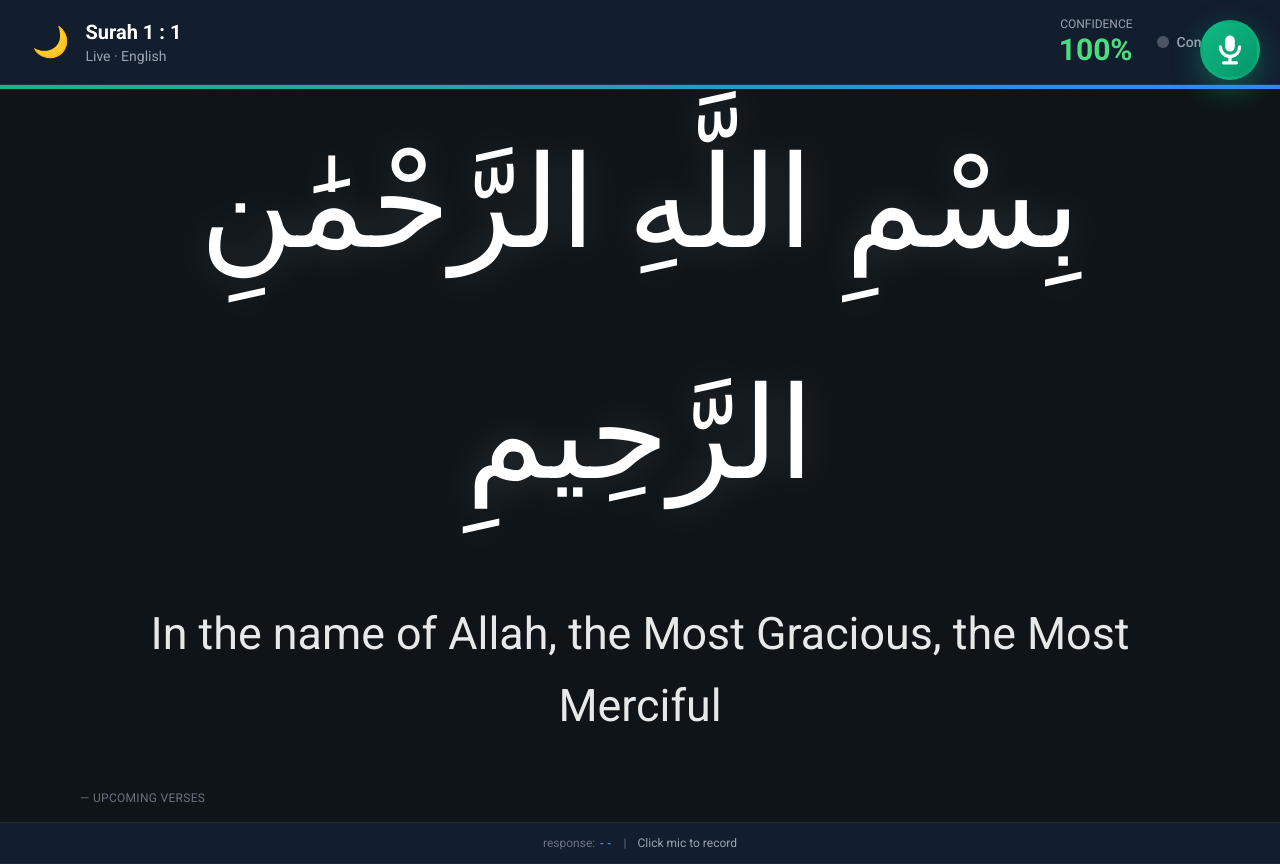
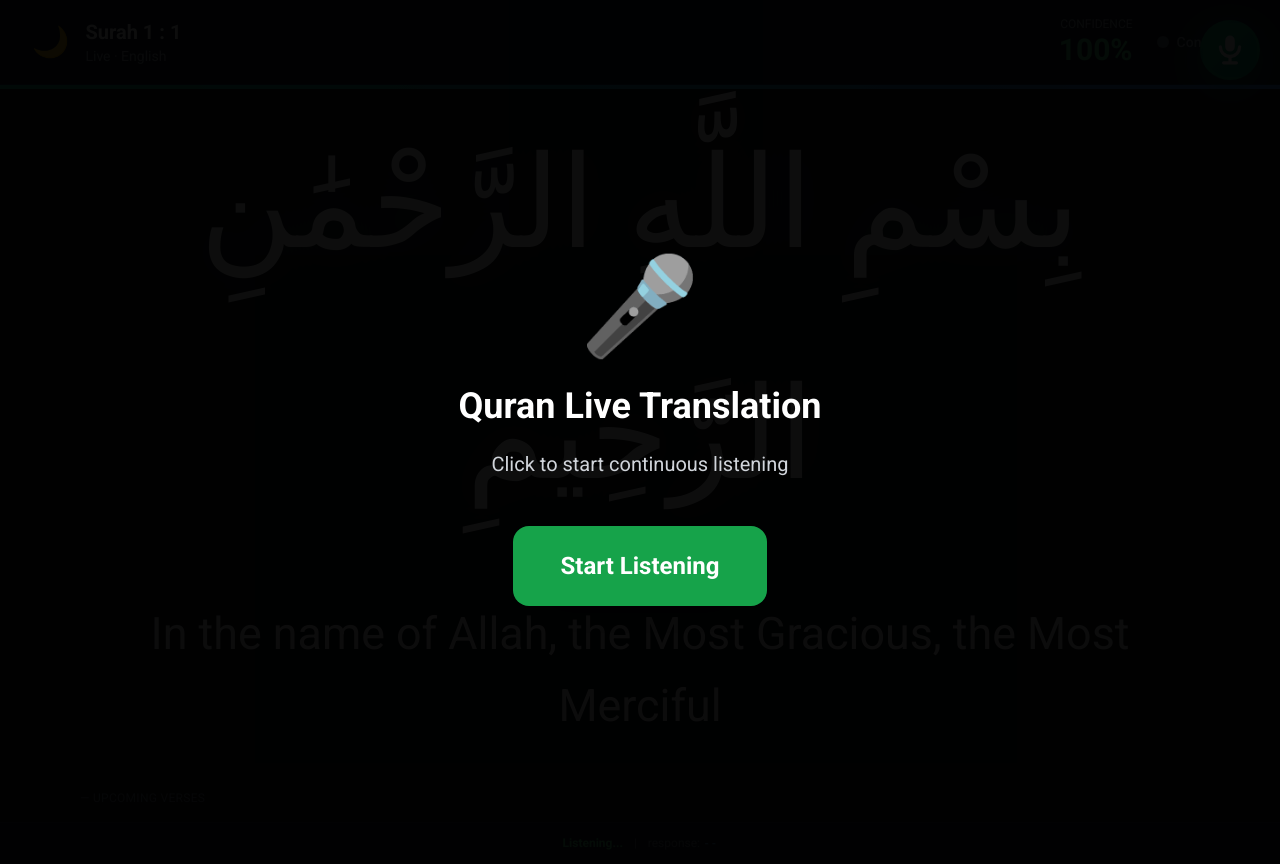
Before and after one commit to idesignixx-code/quran-live, a Flask app: page /live in a window 1280 px wide. Run offline with Flask 3, Linux system fonts and the light colour scheme; some libraries are stand-ins or nearby versions; some web fonts are replaced.

Commit message:
Update live.html

```diff
--- a/templates/live.html
+++ b/templates/live.html
@@ -77,7 +77,7 @@
             transform: scale(1.1);
         }
 
-        .mic-button.recording {
+        .mic-button.listening {
             background: linear-gradient(135deg, #ef4444 0%, #dc2626 100%);
             animation: pulse-red 1.5s infinite;
         }
@@ -85,6 +85,7 @@
         @keyframes pulse-red {
             0%, 100% {
                 box-shadow: 0 10px 30px rgba(239, 68, 68, 0.4);
+                transform: scale(1);
             }
             50% {
                 box-shadow: 0 10px 50px rgba(239, 68, 68, 0.8);
@@ -95,18 +96,38 @@
         .next-verse {
             background: rgba(30, 41, 59, 0.6);
             border-left: 3px solid #3b82f6;
-            transition: all 0.3s;
         }
 
-        .next-verse:hover {
-            background: rgba(30, 41, 59, 0.9);
+        .auto-start-overlay {
+            position: fixed;
+            top: 0;
+            left: 0;
+            right: 0;
+            bottom: 0;
+            background: rgba(0, 0, 0, 0.95);
+            display: flex;
+            align-items: center;
+            justify-content: center;
+            z-index: 2000;
         }
     </style>
 </head>
 <body class="h-screen flex flex-col">
 
+    <!-- Auto-start overlay -->
+    <div class="auto-start-overlay" id="start-overlay">
+        <div class="text-center p-8">
+            <div class="text-8xl mb-8">🎤</div>
+            <h2 class="text-4xl font-bold mb-6">Quran Live Translation</h2>
+            <p class="text-xl text-gray-300 mb-12">Click to start continuous listening</p>
+            <button onclick="startListening()" class="px-12 py-6 bg-green-600 hover:bg-green-700 rounded-2xl text-2xl font-bold transition-all shadow-2xl">
+                Start Listening
+            </button>
+        </div>
+    </div>
+
     <!-- Microphone Button (Floating) -->
-    <div class="mic-button" id="mic-button" onclick="toggleRecording()" title="Click to record">
+    <div class="mic-button" id="mic-button" onclick="toggleListening()" title="Toggle listening">
         <svg class="w-8 h-8 text-white" fill="currentColor" viewBox="0 0 20 20">
             <path fill-rule="evenodd" d="M7 4a3 3 0 016 0v4a3 3 0 11-6 0V4zm4 10.93A7.001 7.001 0 0017 8a1 1 0 10-2 0A5 5 0 015 8a1 1 0 00-2 0 7.001 7.001 0 006 6.93V17H6a1 1 0 100 2h8a1 1 0 100-2h-3v-2.07z" clip-rule="evenodd"></path>
         </svg>
@@ -129,7 +150,7 @@
                     <div class="text-2xl md:text-3xl font-bold text-green-400" id="confidence-value">100%</div>
                 </div>
                 <div class="flex items-center space-x-2">
-                    <div class="w-3 h-3 rounded-full bg-gray-500 animate-pulse" id="status-dot"></div>
+                    <div class="w-3 h-3 rounded-full bg-gray-500" id="status-dot"></div>
                     <span class="text-sm font-medium text-gray-400" id="status-text">Connecting</span>
                 </div>
             </div>
@@ -144,21 +165,18 @@
     <!-- Main Content -->
     <div class="flex-1 flex flex-col justify-center px-6 md:px-12 lg:px-20 py-8 overflow-auto">
 
-        <!-- Arabic Verse -->
         <div class="mb-8 md:mb-12">
             <p class="verse-arabic font-quran text-center" id="arabic-text">
                 بِسْمِ اللَّهِ الرَّحْمَٰنِ الرَّحِيمِ
             </p>
         </div>
 
-        <!-- Translation -->
         <div class="mb-12">
             <p class="verse-translation text-center" style="color: rgba(255, 255, 255, 0.9);" id="translation-text">
                 In the name of Allah, the Most Gracious, the Most Merciful
             </p>
         </div>
 
-        <!-- Upcoming Verses -->
         <div class="mt-auto">
             <div class="text-gray-500 text-xs uppercase tracking-wide mb-4">— Upcoming Verses</div>
             <div class="grid grid-cols-1 md:grid-cols-3 gap-4" id="next-verses-container"></div>
@@ -168,9 +186,9 @@
     <!-- Footer -->
     <div class="header-bar px-8 py-3 text-center border-t border-gray-800">
         <p class="text-xs text-gray-500">
+            <span id="mic-status" class="text-green-400 font-bold">Listening...</span>
+            <span class="mx-2">|</span>
             response: <span id="response-time" class="font-mono text-blue-400">--</span>
-            <span class="mx-2">|</span>
-            <span id="mic-status" class="text-gray-400">Click mic to record</span>
         </p>
     </div>
 
@@ -189,67 +207,102 @@
         document.getElementById('language-display').textContent = `Live · ${config.name}`;
 
         const socket = io();
-        let isRecording = false;
+        let isListening = false;
         let recognition = null;
+        let shouldRestart = false;
 
-        // Initialize Speech Recognition
-        if ('webkitSpeechRecognition' in window || 'SpeechRecognition' in window) {
+        function initRecognition() {
+            if (!('webkitSpeechRecognition' in window || 'SpeechRecognition' in window)) {
+                alert('Speech recognition not supported. Use Chrome or Edge.');
+                return false;
+            }
+
             const SpeechRecognition = window.SpeechRecognition || window.webkitSpeechRecognition;
             recognition = new SpeechRecognition();
             recognition.lang = 'ar-SA';
-            recognition.continuous = false;
+            recognition.continuous = true;  // التسجيل المستمر
             recognition.interimResults = false;
+            recognition.maxAlternatives = 1;
 
             recognition.onresult = (event) => {
-                const text = event.results[0][0].transcript;
+                const lastResult = event.results[event.results.length - 1];
+                if (lastResult.isFinal) {
+                    const text = lastResult[0].transcript;
                     console.log('Recognized:', text);
-
-                document.getElementById('mic-status').textContent = 'Processing...';
 
                     socket.emit('recognize_verse', {
                         text: text,
                         lang: language
                     });
+                }
             };
 
             recognition.onerror = (event) => {
                 console.error('Speech error:', event.error);
-                isRecording = false;
-                document.getElementById('mic-button').classList.remove('recording');
-                document.getElementById('mic-status').textContent = 'Error: ' + event.error;
 
+                // تجاهل أخطاء aborted و no-speech
+                if ((event.error === 'aborted' || event.error === 'no-speech') && shouldRestart && isListening) {
                     setTimeout(() => {
-                    document.getElementById('mic-status').textContent = 'Click mic to record';
-                }, 3000);
+                        try {
+                            recognition.start();
+                        } catch (e) {}
+                    }, 100);
+                }
             };
 
             recognition.onend = () => {
-                isRecording = false;
-                document.getElementById('mic-button').classList.remove('recording');
-                if (document.getElementById('mic-status').textContent === 'Recording...') {
-                    document.getElementById('mic-status').textContent = 'Processing...';
+                // إعادة التشغيل تلقائياً
+                if (shouldRestart && isListening) {
+                    setTimeout(() => {
+                        try {
+                            recognition.start();
+                        } catch (e) {}
+                    }, 100);
                 }
             };
+
+            return true;
         }
 
-        function toggleRecording() {
-            if (!recognition) {
-                alert('Speech recognition not supported in this browser. Please use Chrome or Edge.');
+        function startListening() {
+            document.getElementById('start-overlay').style.display = 'none';
+
+            if (!recognition && !initRecognition()) {
                 return;
             }
 
-            if (!isRecording) {
             try {
+                isListening = true;
+                shouldRestart = true;
                 recognition.start();
-                    isRecording = true;
-                    document.getElementById('mic-button').classList.add('recording');
-                    document.getElementById('mic-status').textContent = 'Recording...';
+
+                document.getElementById('mic-button').classList.add('listening');
+                document.getElementById('mic-status').textContent = 'Listening...';
+                document.getElementById('mic-status').className = 'text-green-400 font-bold';
+
             } catch (e) {
-                    console.error('Error starting recognition:', e);
-                    alert('Please allow microphone access');
+                console.error('Start error:', e);
             }
+        }
+
+        function stopListening() {
+            shouldRestart = false;
+            isListening = false;
+
+            if (recognition) {
+                recognition.stop();
+            }
+
+            document.getElementById('mic-button').classList.remove('listening');
+            document.getElementById('mic-status').textContent = 'Stopped';
+            document.getElementById('mic-status').className = 'text-red-400 font-bold';
+        }
+
+        function toggleListening() {
+            if (isListening) {
+                stopListening();
             } else {
-                recognition.stop();
+                startListening();
             }
         }
 
@@ -277,7 +330,7 @@
                 arabicEl.textContent = verse.ar;
             }, 10);
 
-            let translation = verse[language] || verse.en || 'Translation not available';
+            let translation = verse[language] || verse.en || '';
             const translationEl = document.getElementById('translation-text');
             translationEl.style.animation = 'none';
             setTimeout(() => {
@@ -292,11 +345,6 @@
             if (data.response_time_ms) {
                 document.getElementById('response-time').textContent = `${data.response_time_ms.toFixed(1)}ms`;
             }
-
-            document.getElementById('mic-status').textContent = 'Found! ✅';
-            setTimeout(() => {
-                document.getElementById('mic-status').textContent = 'Click mic to record';
-            }, 3000);
         });
 
         socket.on('next_verses', (data) => {
@@ -312,8 +360,8 @@
                         <div class="flex items-start space-x-3">
                             <span class="text-blue-400 font-bold text-xl">${verse.ayah}</span>
                             <div class="flex-1">
-                                <p class="text-white text-base font-quran mb-2 line-clamp-1">${verse.ar}</p>
-                                <p class="text-gray-300 text-sm line-clamp-2">${translation}</p>
+                                <p class="text-white text-base font-quran mb-2">${verse.ar.substring(0, 80)}...</p>
+                                <p class="text-gray-300 text-sm">${translation.substring(0, 100)}...</p>
                             </div>
                         </div>
                     `;
@@ -322,20 +370,16 @@
             }
         });
 
-        socket.on('no_match', () => {
-            document.getElementById('mic-status').textContent = 'No match found';
-            setTimeout(() => {
-                document.getElementById('mic-status').textContent = 'Click mic to record';
-            }, 3000);
-        });
-
         // Keyboard shortcut
         document.addEventListener('keydown', (e) => {
             if (e.key === ' ' || e.key === 'm' || e.key === 'M') {
                 e.preventDefault();
-                toggleRecording();
+                toggleListening();
             }
         });
+
+        // Initialize
+        initRecognition();
     </script>
 </body>
 </html>
```
Lines whose indentation alone changed are shown as unchanged.
